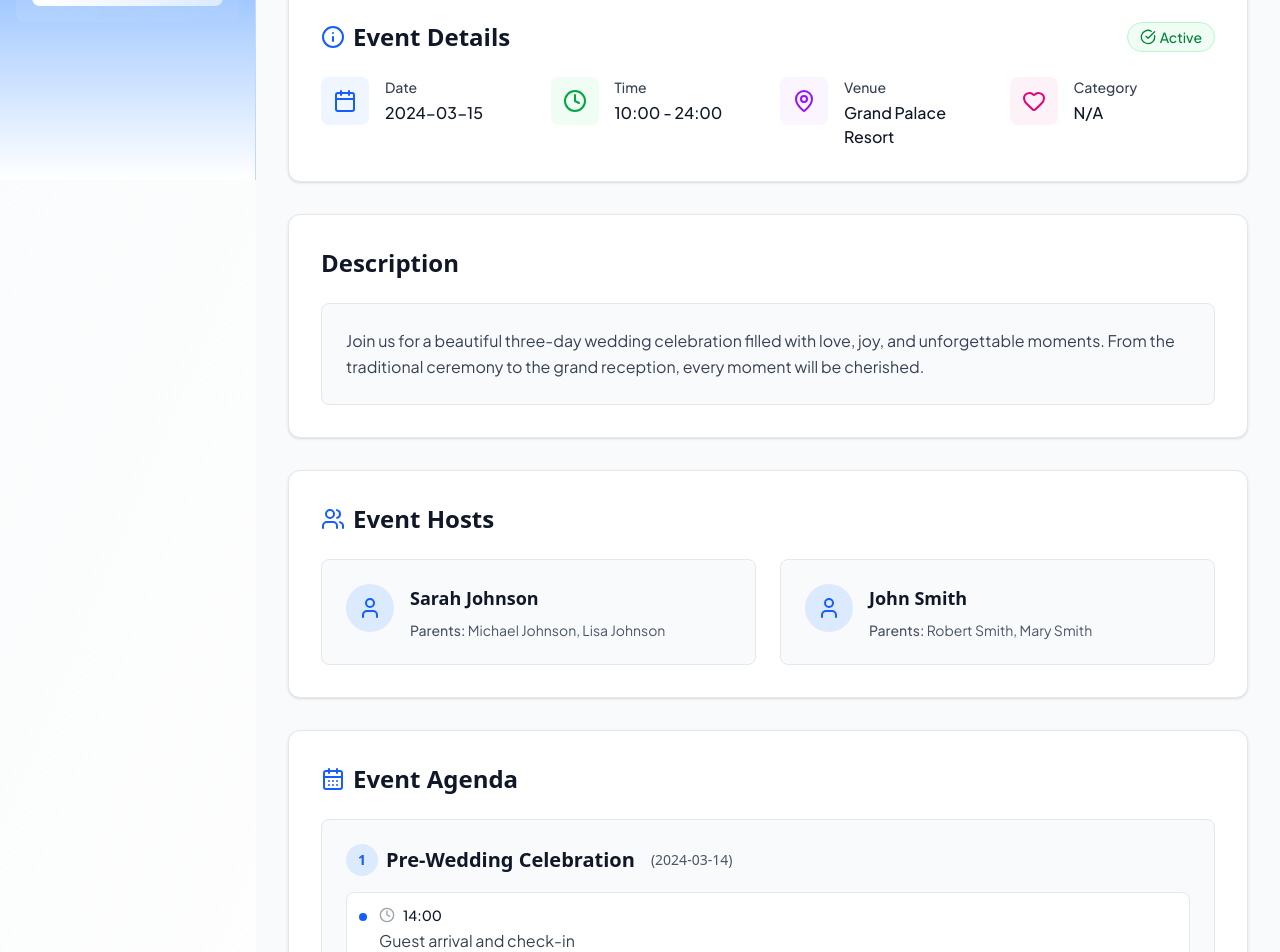
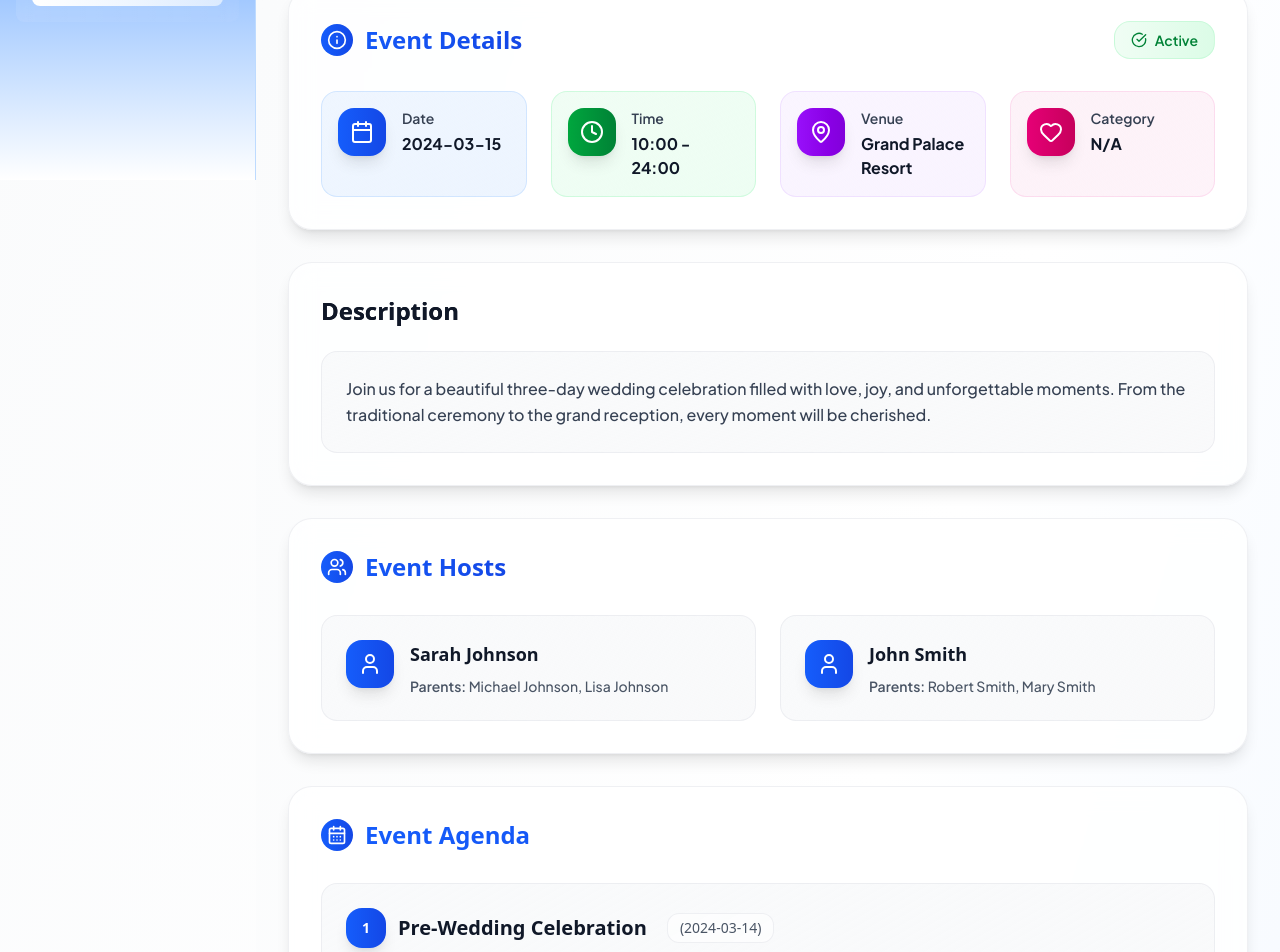
Before and after one commit to PromSereyreaksa/GoEvent, a React (Vite) app: page /events/1 in a window 1280 px wide. Shown: the part 620-1572 px from the top of the page. Built offline with nearby package versions, Linux system fonts and the light colour scheme; no server answers; sample sign-in values are in the browser's storage.

Commit message:
refactor: enhance EventInformation component with improved styling and layout

```diff
--- a/src/components/Event/EventInformation.jsx
+++ b/src/components/Event/EventInformation.jsx
@@ -1,4 +1,4 @@
-"use client";
+"use client"
 
 import {
   ArrowLeft,
@@ -12,55 +12,49 @@ import {
   AlertCircle,
   Info,
   CheckCircle,
-} from "lucide-react";
+} from "lucide-react"
 
 export function EventInformation({ event, onBack }) {
   if (!event) {
     return (
-      <div className="min-h-screen bg-gray-50 flex items-center justify-center p-6">
-        <div className="bg-white rounded-xl shadow-sm border border-gray-200 p-8 text-center max-w-md">
-          <div className="w-16 h-16 bg-red-50 rounded-full flex items-center justify-center mx-auto mb-4">
-            <AlertCircle className="w-8 h-8 text-red-600" />
+      <div className="min-h-screen bg-gradient-to-br from-gray-50 via-white to-blue-50 flex items-center justify-center p-6 font-['Plus_Jakarta_Sans']">
+        <div className="bg-white/80 backdrop-blur-md rounded-3xl shadow-lg border border-gray-200/60 p-8 text-center max-w-md">
+          <div className="w-20 h-20 bg-red-50 rounded-full flex items-center justify-center mx-auto mb-6">
+            <AlertCircle className="w-10 h-10 text-red-600" />
           </div>
-          <h3 className="text-lg font-semibold text-gray-900 mb-2">
-            Event Not Found
-          </h3>
-          <p className="text-gray-600 mb-6">
-            The event data could not be loaded.
-          </p>
+          <h3 className="text-2xl font-bold text-gray-900 mb-4">Event Not Found</h3>
+          <p className="text-gray-600 mb-8 leading-relaxed">The event data could not be loaded. Please try again.</p>
           <button
             onClick={onBack}
-            className="px-4 py-2 bg-blue-600 text-white rounded-lg hover:bg-blue-700 transition-colors"
+            className="bg-gradient-to-r from-blue-600 to-blue-700 text-white px-6 py-3 rounded-2xl font-semibold hover:shadow-lg transition-all duration-200 transform hover:scale-105"
           >
             Go Back
           </button>
         </div>
       </div>
-    );
+    )
   }
 
-  const displayEvent = event;
+  const displayEvent = event
 
   return (
-    <div className="min-h-screen bg-gray-50 font-['Plus_Jakarta_Sans'] w-full">
+    <div className="min-h-screen bg-gradient-to-br from-gray-50 via-white to-blue-50 font-['Plus_Jakarta_Sans'] w-full">
       {/* Header */}
-      <div className="bg-white border-b border-gray-200 sticky top-0 z-40 shadow-sm w-full">
+      <div className="sticky top-0 z-40 bg-white/80 backdrop-blur-md border-b border-gray-200/60 shadow-sm w-full">
         <div className="px-4 sm:px-6 lg:px-8 py-4 w-full">
           <div className="flex items-center justify-between">
             <div className="flex items-center gap-4">
               <button
                 onClick={onBack}
-                className="p-2 rounded-lg hover:bg-gray-100 transition-colors"
+                className="p-3 rounded-2xl hover:bg-gray-100/80 transition-all duration-200 transform hover:scale-105 backdrop-blur-sm"
               >
                 <ArrowLeft className="w-5 h-5 text-gray-600" />
               </button>
               <div>
-                <h1 className="text-2xl sm:text-3xl font-bold text-gray-900">
+                <h1 className="text-2xl sm:text-3xl font-bold text-gray-900 bg-gradient-to-r from-gray-900 to-gray-700 bg-clip-text">
                   {displayEvent?.name || displayEvent?.title || "Event Details"}
                 </h1>
-                <p className="text-gray-600 mt-1">
-                  Manage event details and settings
-                </p>
+                <p className="text-gray-600 mt-1 font-medium">Comprehensive event information and details</p>
               </div>
             </div>
           </div>
@@ -71,7 +65,7 @@ export function EventInformation({ event, onBack }) {
       <div className="px-4 sm:px-6 lg:px-8 py-8 space-y-8">
         {/* Event Image */}
         {(displayEvent?.image || displayEvent?.event_banner) && (
-          <div className="bg-white rounded-xl shadow-sm border border-gray-200 overflow-hidden">
+          <div className="bg-white/80 backdrop-blur-md rounded-3xl shadow-lg border border-gray-200/60 overflow-hidden transform hover:scale-[1.02] transition-all duration-300">
             <img
               src={displayEvent.image || displayEvent.event_banner}
               alt={displayEvent?.name || displayEvent?.title || "Event"}
@@ -81,13 +75,15 @@ export function EventInformation({ event, onBack }) {
         )}
 
         {/* Core Details Card */}
-        <div className="bg-white rounded-xl shadow-sm border border-gray-200 p-6 sm:p-8">
-          <div className="flex items-center justify-between mb-6">
-            <h2 className="text-2xl font-bold text-gray-900 flex items-center gap-2">
-              <Info className="w-6 h-6 text-blue-600" />
+        <div className="bg-white/80 backdrop-blur-md rounded-3xl shadow-lg border border-gray-200/60 p-6 sm:p-8 transform hover:scale-[1.01] transition-all duration-300">
+          <div className="flex items-center justify-between mb-8">
+            <h2 className="text-2xl font-bold text-gray-900 flex items-center gap-3 bg-gradient-to-r from-blue-600 to-blue-700 bg-clip-text text-transparent">
+              <div className="w-8 h-8 bg-gradient-to-r from-blue-600 to-blue-700 rounded-2xl flex items-center justify-center">
+                <Info className="w-5 h-5 text-white" />
+              </div>
               Event Details
             </h2>
-            <span className="inline-flex items-center gap-1 px-3 py-1 rounded-full text-sm font-medium bg-green-50 text-green-700 border border-green-200">
+            <span className="inline-flex items-center gap-2 px-4 py-2 rounded-2xl text-sm font-semibold bg-gradient-to-r from-green-50 to-green-100 text-green-700 border border-green-200/60 backdrop-blur-sm">
               <CheckCircle className="w-4 h-4" />
               Active
             </span>
@@ -95,85 +91,75 @@ export function EventInformation({ event, onBack }) {
 
           <div className="grid grid-cols-1 md:grid-cols-2 lg:grid-cols-4 gap-6">
             {/* Date */}
-            <div className="flex items-start gap-4">
-              <div className="w-12 h-12 bg-blue-50 rounded-lg flex items-center justify-center flex-shrink-0">
-                <Calendar className="w-6 h-6 text-blue-600" />
+            <div className="flex items-start gap-4 p-4 rounded-2xl bg-gradient-to-br from-blue-50 to-blue-100/50 border border-blue-200/60 backdrop-blur-sm transform hover:scale-105 transition-all duration-200">
+              <div className="w-12 h-12 bg-gradient-to-r from-blue-600 to-blue-700 rounded-2xl flex items-center justify-center flex-shrink-0 shadow-lg">
+                <Calendar className="w-6 h-6 text-white" />
               </div>
               <div className="flex-1 min-w-0">
-                <label className="block text-sm font-medium text-gray-700 mb-1">
-                  Date
-                </label>
-                <p className="text-gray-900 font-medium">
-                  {displayEvent?.date || "Not set"}
-                </p>
+                <label className="block text-sm font-semibold text-gray-700 mb-1">Date</label>
+                <p className="text-gray-900 font-bold">{displayEvent?.date || "Not set"}</p>
               </div>
             </div>
 
             {/* Time */}
-            <div className="flex items-start gap-4">
-              <div className="w-12 h-12 bg-green-50 rounded-lg flex items-center justify-center flex-shrink-0">
-                <Clock className="w-6 h-6 text-green-600" />
+            <div className="flex items-start gap-4 p-4 rounded-2xl bg-gradient-to-br from-green-50 to-green-100/50 border border-green-200/60 backdrop-blur-sm transform hover:scale-105 transition-all duration-200">
+              <div className="w-12 h-12 bg-gradient-to-r from-green-600 to-green-700 rounded-2xl flex items-center justify-center flex-shrink-0 shadow-lg">
+                <Clock className="w-6 h-6 text-white" />
               </div>
               <div className="flex-1 min-w-0">
-                <label className="block text-sm font-medium text-gray-700 mb-1">
-                  Time
-                </label>
-                <p className="text-gray-900 font-medium">
-                  {displayEvent?.startTime || displayEvent?.start_time || "N/A"}{" "}
-                  - {displayEvent?.endTime || displayEvent?.end_time || "N/A"}
+                <label className="block text-sm font-semibold text-gray-700 mb-1">Time</label>
+                <p className="text-gray-900 font-bold">
+                  {displayEvent?.startTime || displayEvent?.start_time || "N/A"} -{" "}
+                  {displayEvent?.endTime || displayEvent?.end_time || "N/A"}
                 </p>
               </div>
             </div>
 
             {/* Venue */}
-            <div className="flex items-start gap-4">
-              <div className="w-12 h-12 bg-purple-50 rounded-lg flex items-center justify-center flex-shrink-0">
-                <MapPin className="w-6 h-6 text-purple-600" />
+            <div className="flex items-start gap-4 p-4 rounded-2xl bg-gradient-to-br from-purple-50 to-purple-100/50 border border-purple-200/60 backdrop-blur-sm transform hover:scale-105 transition-all duration-200">
+              <div className="w-12 h-12 bg-gradient-to-r from-purple-600 to-purple-700 rounded-2xl flex items-center justify-center flex-shrink-0 shadow-lg">
+                <MapPin className="w-6 h-6 text-white" />
               </div>
               <div className="flex-1 min-w-0">
-                <label className="block text-sm font-medium text-gray-700 mb-1">
-                  Venue
-                </label>
-                <p className="text-gray-900 font-medium">
+                <label className="block text-sm font-semibold text-gray-700 mb-1">Venue</label>
+                <p className="text-gray-900 font-bold">
                   {displayEvent?.venue || displayEvent?.venue_name || "Not set"}
                 </p>
               </div>
             </div>
 
             {/* Category */}
-            <div className="flex items-start gap-4">
-              <div className="w-12 h-12 bg-pink-50 rounded-lg flex items-center justify-center flex-shrink-0">
-                <Heart className="w-6 h-6 text-pink-600" />
+            <div className="flex items-start gap-4 p-4 rounded-2xl bg-gradient-to-br from-pink-50 to-pink-100/50 border border-pink-200/60 backdrop-blur-sm transform hover:scale-105 transition-all duration-200">
+              <div className="w-12 h-12 bg-gradient-to-r from-pink-600 to-pink-700 rounded-2xl flex items-center justify-center flex-shrink-0 shadow-lg">
+                <Heart className="w-6 h-6 text-white" />
               </div>
               <div className="flex-1 min-w-0">
-                <label className="block text-sm font-medium text-gray-700 mb-1">
-                  Category
-                </label>
-                <p className="text-gray-900 font-medium">
-                  {displayEvent?.category || "N/A"}
-                </p>
+                <label className="block text-sm font-semibold text-gray-700 mb-1">Category</label>
+                <p className="text-gray-900 font-bold">{displayEvent?.category || "N/A"}</p>
               </div>
             </div>
           </div>
         </div>
 
         {/* Description Card */}
-        <div className="bg-white rounded-xl shadow-sm border border-gray-200 p-6 sm:p-8">
-          <h2 className="text-2xl font-bold text-gray-900 mb-6">Description</h2>
-          <div className="bg-gray-50 rounded-lg p-6 border border-gray-200">
-            <p className="text-gray-700 whitespace-pre-wrap leading-relaxed">
-              {displayEvent?.details ||
-                displayEvent?.description ||
-                "No description available."}
+        <div className="bg-white/80 backdrop-blur-md rounded-3xl shadow-lg border border-gray-200/60 p-6 sm:p-8 transform hover:scale-[1.01] transition-all duration-300">
+          <h2 className="text-2xl font-bold text-gray-900 mb-6 bg-gradient-to-r from-gray-900 to-gray-700 bg-clip-text">
+            Description
+          </h2>
+          <div className="bg-gradient-to-br from-gray-50 to-gray-100/50 rounded-2xl p-6 border border-gray-200/60 backdrop-blur-sm">
+            <p className="text-gray-700 whitespace-pre-wrap leading-relaxed font-medium">
+              {displayEvent?.details || displayEvent?.description || "No description available."}
             </p>
           </div>
         </div>
 
         {/* Hosts Card */}
-        <div className="bg-white rounded-xl shadow-sm border border-gray-200 p-6 sm:p-8">
-          <div className="flex items-center justify-between mb-6">
-            <h2 className="text-2xl font-bold text-gray-900 flex items-center gap-2">
-              <Users className="w-6 h-6 text-blue-600" />
+        <div className="bg-white/80 backdrop-blur-md rounded-3xl shadow-lg border border-gray-200/60 p-6 sm:p-8 transform hover:scale-[1.01] transition-all duration-300">
+          <div className="flex items-center justify-between mb-8">
+            <h2 className="text-2xl font-bold text-gray-900 flex items-center gap-3 bg-gradient-to-r from-blue-600 to-blue-700 bg-clip-text text-transparent">
+              <div className="w-8 h-8 bg-gradient-to-r from-blue-600 to-blue-700 rounded-2xl flex items-center justify-center">
+                <Users className="w-5 h-5 text-white" />
+              </div>
               Event Hosts
             </h2>
           </div>
@@ -183,20 +169,17 @@ export function EventInformation({ event, onBack }) {
               {displayEvent.hosts.map((host, index) => (
                 <div
                   key={host?.id || index}
-                  className="bg-gray-50 rounded-lg p-6 border border-gray-200 relative"
+                  className="bg-gradient-to-br from-gray-50 to-gray-100/50 rounded-2xl p-6 border border-gray-200/60 backdrop-blur-sm transform hover:scale-105 transition-all duration-200 relative"
                 >
                   <div className="flex items-start gap-4">
-                    <div className="w-12 h-12 bg-blue-100 rounded-full flex items-center justify-center flex-shrink-0">
-                      <User className="w-6 h-6 text-blue-600" />
+                    <div className="w-12 h-12 bg-gradient-to-r from-blue-600 to-blue-700 rounded-2xl flex items-center justify-center flex-shrink-0 shadow-lg">
+                      <User className="w-6 h-6 text-white" />
                     </div>
                     <div className="flex-1 min-w-0">
-                      <h3 className="text-lg font-semibold text-gray-900 mb-2">
-                        {host?.name || "Unnamed Host"}
-                      </h3>
+                      <h3 className="text-lg font-bold text-gray-900 mb-2">{host?.name || "Unnamed Host"}</h3>
                       {host?.parentNames?.length > 0 && (
-                        <p className="text-sm text-gray-600">
-                          <span className="font-medium">Parents:</span>{" "}
-                          {host.parentNames.join(", ")}
+                        <p className="text-sm text-gray-600 font-medium">
+                          <span className="font-semibold">Parents:</span> {host.parentNames.join(", ")}
                         </p>
                       )}
                     </div>
@@ -205,67 +188,65 @@ export function EventInformation({ event, onBack }) {
               ))}
             </div>
           ) : (
-            <div className="text-center py-12 bg-gray-50 rounded-lg border border-gray-200">
-              <div className="w-16 h-16 bg-gray-100 rounded-full flex items-center justify-center mx-auto mb-4">
-                <Users className="w-8 h-8 text-gray-400" />
+            <div className="text-center py-16 bg-gradient-to-br from-gray-50 to-gray-100/50 rounded-2xl border border-gray-200/60 backdrop-blur-sm">
+              <div className="w-20 h-20 bg-gradient-to-r from-gray-100 to-gray-200 rounded-full flex items-center justify-center mx-auto mb-6">
+                <Users className="w-10 h-10 text-gray-400" />
               </div>
-              <h3 className="text-lg font-medium text-gray-900 mb-2">
-                No hosts added yet
-              </h3>
-              <p className="text-gray-600 mb-4">
-                Add team members to manage this event
-              </p>
+              <h3 className="text-xl font-bold text-gray-900 mb-3">No hosts added yet</h3>
+              <p className="text-gray-600 mb-6 font-medium">Add team members to manage this event</p>
             </div>
           )}
         </div>
 
         {/* Agenda Card */}
         {displayEvent?.agenda?.length > 0 && (
-          <div className="bg-white rounded-xl shadow-sm border border-gray-200 p-6 sm:p-8">
-            <h2 className="text-2xl font-bold text-gray-900 mb-6 flex items-center gap-2">
-              <CalendarDays className="w-6 h-6 text-blue-600" />
+          <div className="bg-white/80 backdrop-blur-md rounded-3xl shadow-lg border border-gray-200/60 p-6 sm:p-8 transform hover:scale-[1.01] transition-all duration-300">
+            <h2 className="text-2xl font-bold text-gray-900 mb-8 flex items-center gap-3 bg-gradient-to-r from-blue-600 to-blue-700 bg-clip-text text-transparent">
+              <div className="w-8 h-8 bg-gradient-to-r from-blue-600 to-blue-700 rounded-2xl flex items-center justify-center">
+                <CalendarDays className="w-5 h-5 text-white" />
+              </div>
               Event Agenda
             </h2>
-            <div className="space-y-6">
+            <div className="space-y-8">
               {displayEvent.agenda.map((day, index) => (
                 <div
                   key={day?.id || index}
-                  className="bg-gray-50 rounded-lg p-6 border border-gray-200"
+                  className="bg-gradient-to-br from-gray-50 to-gray-100/50 rounded-2xl p-6 border border-gray-200/60 backdrop-blur-sm transform hover:scale-[1.02] transition-all duration-200"
                 >
-                  <h3 className="text-xl font-semibold text-gray-900 mb-4 flex items-center gap-2">
-                    <div className="w-8 h-8 bg-blue-100 rounded-full flex items-center justify-center text-blue-600 font-bold text-sm">
+                  <h3 className="text-xl font-bold text-gray-900 mb-6 flex items-center gap-3">
+                    <div className="w-10 h-10 bg-gradient-to-r from-blue-600 to-blue-700 rounded-2xl flex items-center justify-center text-white font-bold text-sm shadow-lg">
                       {index + 1}
                     </div>
                     {day?.title || `Day ${index + 1}`}
                     {day?.date && (
-                      <span className="text-sm font-normal text-gray-600 ml-2">
+                      <span className="text-sm font-medium text-gray-600 ml-2 px-3 py-1 bg-white/60 rounded-xl border border-gray-200/60">
                         ({day.date})
                       </span>
                     )}
                   </h3>
-                  <div className="space-y-3">
+                  <div className="space-y-4">
                     {day?.activities?.length > 0 ? (
                       day.activities.map((activity, actIndex) => (
                         <div
                           key={activity?.id || actIndex}
-                          className="flex items-start gap-3 p-3 bg-white rounded-lg border border-gray-200"
+                          className="flex items-start gap-4 p-4 bg-white/60 rounded-2xl border border-gray-200/60 backdrop-blur-sm transform hover:scale-[1.02] transition-all duration-200"
                         >
-                          <div className="w-2 h-2 bg-blue-600 rounded-full mt-2 flex-shrink-0"></div>
+                          <div className="w-3 h-3 bg-gradient-to-r from-blue-600 to-blue-700 rounded-full mt-2 flex-shrink-0 shadow-sm"></div>
                           <div className="flex-1">
-                            <div className="flex items-center gap-2 mb-1">
-                              <Clock className="w-4 h-4 text-gray-400" />
-                              <span className="text-sm font-medium text-gray-900">
-                                {activity?.time || "Time TBD"}
-                              </span>
+                            <div className="flex items-center gap-3 mb-2">
+                              <div className="w-5 h-5 bg-gradient-to-r from-gray-100 to-gray-200 rounded-lg flex items-center justify-center">
+                                <Clock className="w-3 h-3 text-gray-500" />
+                              </div>
+                              <span className="text-sm font-bold text-gray-900">{activity?.time || "Time TBD"}</span>
                             </div>
-                            <p className="text-gray-700">
+                            <p className="text-gray-700 font-medium leading-relaxed">
                               {activity?.activity || "No activity description."}
                             </p>
                           </div>
                         </div>
                       ))
                     ) : (
-                      <p className="text-gray-600 italic">
+                      <p className="text-gray-600 italic font-medium text-center py-4">
                         No activities listed for this day.
                       </p>
                     )}
@@ -277,5 +258,5 @@ export function EventInformation({ event, onBack }) {
         )}
       </div>
     </div>
-  );
+  )
 }
```
